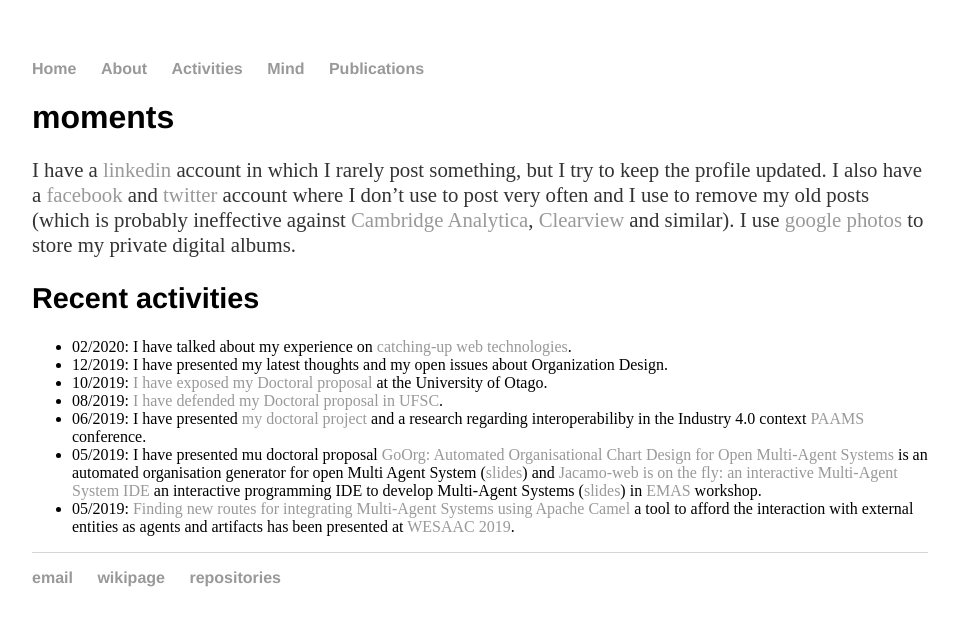
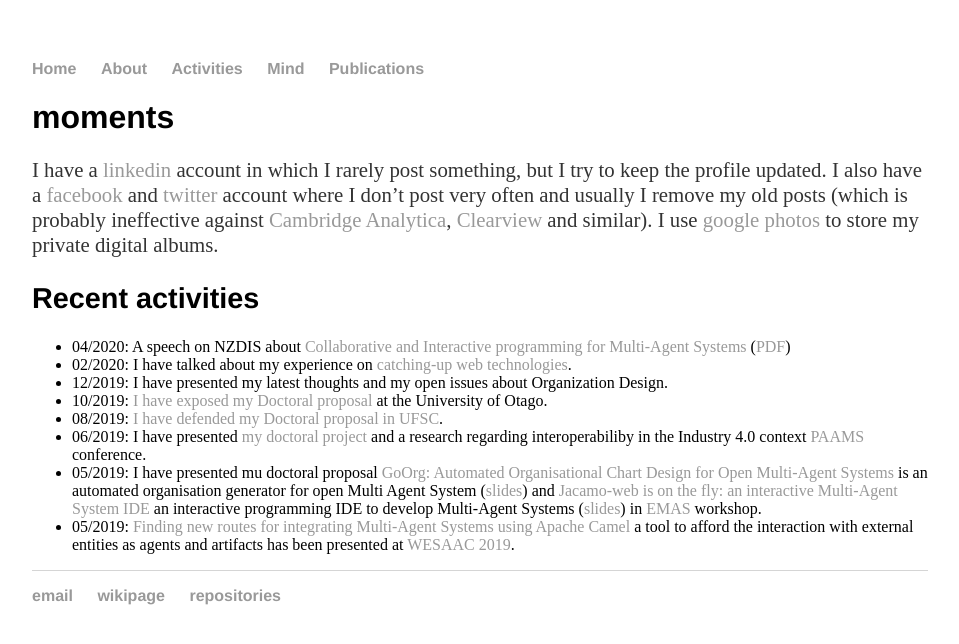
Before and after one commit to cleberjamaral/cleberjamaral.github.io, a Jekyll site: the page built from moments.md, in a window 1280 px wide. Shown: the top 644 px of the page, without its empty margins (160-1119 px from the left). Built offline with Jekyll 4.4.1, drawn with Linux system fonts in a browser that asks for light colours; our own code applies the rules of GitHub Pages for plain Markdown files.

Commit message:
GitBook: [master] 56 pages modified

```diff
--- a/moments.md
+++ b/moments.md
@@ -1,13 +1,14 @@
 ---
-description: Things I have seen
+description: things I have seen and done
 ---
 
 # moments
 
-I have a [linkedin](https://br.linkedin.com/in/cleber-jorge-amaral-77827a10) account in which I rarely post something, but I try to keep the profile updated. I also have a [facebook](https://www.facebook.com/) and [twitter](https://twitter.com/cleberjamaral) account where I don't use to post very often and I use to remove my old posts \(which is probably ineffective against [Cambridge Analytica](https://en.wikipedia.org/wiki/Cambridge_Analytica), [Clearview](https://edition.cnn.com/2020/02/10/tech/clearview-ai-ceo-hoan-ton-that/index.html) and similar\). I use [google photos](https://photos.google.com/) to store my private digital albums.
+I have a [linkedin](https://br.linkedin.com/in/cleber-jorge-amaral-77827a10) account in which I rarely post something, but I try to keep the profile updated. I also have a [facebook](https://www.facebook.com/) and [twitter](https://twitter.com/cleberjamaral) account where I don't post very often and usually I remove my old posts \(which is probably ineffective against [Cambridge Analytica](https://en.wikipedia.org/wiki/Cambridge_Analytica), [Clearview](https://edition.cnn.com/2020/02/10/tech/clearview-ai-ceo-hoan-ton-that/index.html) and similar\). I use [google photos](https://photos.google.com/) to store my private digital albums.
 
 ## Recent activities
 
+* 04/2020: A speech on NZDIS about [Collaborative and Interactive programming for Multi-Agent Systems](https://www.diva-portal.org/smash/record.jsf?pid=diva2:1425986) \([PDF](https://people.cs.umu.se/tkampik/Collaborative_and_Interactive_Agent_oriented_Developer_Operations.pdf)\)
 * 02/2020: I have talked about my experience on [catching-up web technologies](https://www.slideshare.net/clebercbr/catchingup-web-technologies-an-endless-story).
 * 12/2019: I have presented my latest thoughts and my open issues about Organization Design.
 * 10/2019: [I have exposed my Doctoral proposal ](https://www.linkedin.com/posts/cleber-jorge-amaral-77827a10_doutorado-qualificado-com-sucesso-supervisionado-activity-6571903577474822144-N-av)at the University of Otago.
```
Also changed, not shown: SUMMARY.md (+2 -2 lines), brasil.md (+2 -1 lines), knowledge/research/machine-learning.md (+6 -0 lines), README.md.
